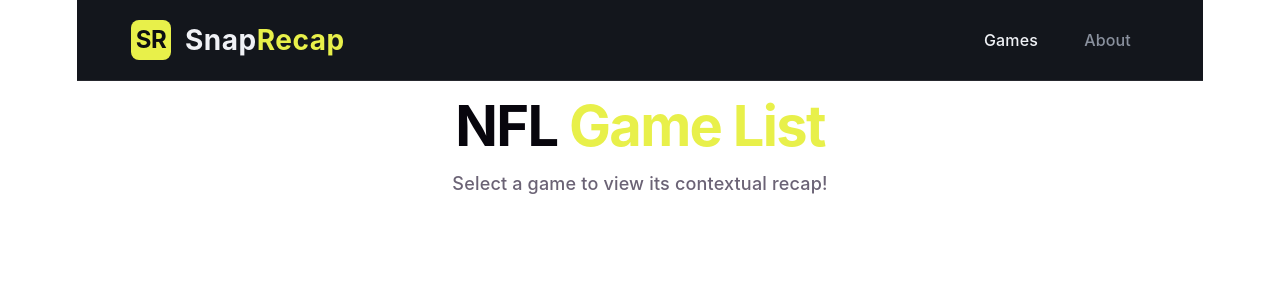
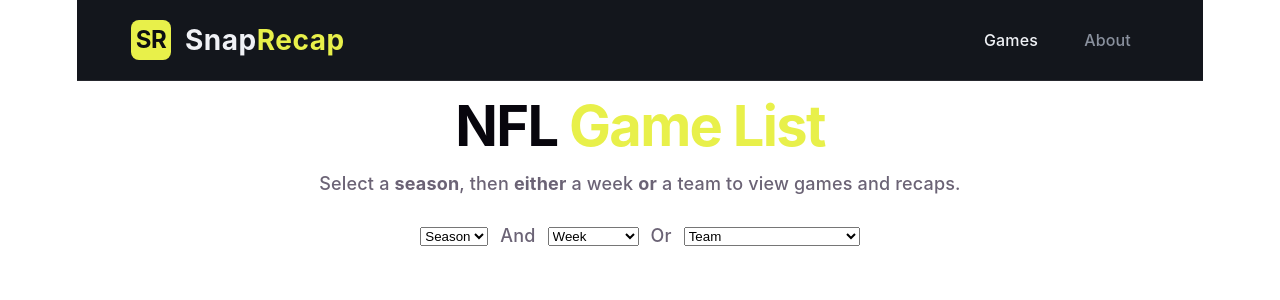
Before and after one commit to russellchao/SnapRecap, a React app in the folder frontend/: page /games in a window 1280 px wide. Shown: the top 300 px of the page. Built offline with nearby package versions, Linux system fonts and the light colour scheme; the HTML template or start-up script is replaced by a standard one.

Commit message:
Created dropdowns for season, week, team and implemented API call to fetch games based on week only so far.

```diff
--- a/frontend/package.json
+++ b/frontend/package.json
@@ -10,6 +10,7 @@
     "preview": "vite preview"
   },
   "dependencies": {
+    "axios": "^1.16.1",
     "react": "^19.2.6",
     "react-dom": "^19.2.6",
     "react-router-dom": "^7.15.0"
--- /dev/null
+++ b/frontend/src/api/fetch_games.js
@@ -0,0 +1,77 @@
+import axios from 'axios';
+import Game from '../models/Game';
+
+export async function fetchGamesByWeekOnly(season, week) {
+    console.log(`Fetching all games from week ${week} of the ${season} season.`);
+
+    let season_type = 2; // Regular season by default.
+    let adjusted_week = week;
+    if (['19', '20', '21', '22'].includes(week)) {
+        season_type = 3; // Playoffs
+        switch (week) {
+            case '19': adjusted_week = 1; break;    // Wild Card
+            case '20': adjusted_week = 2; break;    // Divisional
+            case '21': adjusted_week = 3; break;    // Conference
+            case '22': adjusted_week = 5; break;    // Super Bowl
+        }
+    }
+
+    const espn_api_url = `https://cdn.espn.com/core/nfl/schedule?xhr=1&year=${season}&week=${adjusted_week}&seasontype=${season_type}`;
+    try {
+        const { data } = await axios.get(espn_api_url);
+
+        // The ESPN response groups games by date under content.schedule,
+        // e.g. content.schedule["20250904"].games. Flatten them into one list.
+        const schedule = data?.content?.schedule ?? {};
+        const events = Object.values(schedule).flatMap(day => day.games ?? []);
+
+        const games = events.map(event => {
+            const competitors = event.competitions[0].competitors;
+            const game_headline = event.competitions[0].notes[0]?.headline ?? "None";
+
+            const game = new Game(
+                event.id,
+                game_headline,
+                new Date(event.date).toLocaleString('en-US', {
+                    timeZone: 'America/New_York',
+                    weekday: 'short',
+                    month: 'short',
+                    day: 'numeric',
+                    year: 'numeric',
+                    hour: 'numeric',
+                    minute: '2-digit',
+                    timeZoneName: 'short',
+                }),
+                season,
+                week,
+                competitors.find(c => c.homeAway === 'away').team.displayName,
+                competitors.find(c => c.homeAway === 'home').team.displayName,
+                competitors.find(c => c.homeAway === 'away').score,
+                competitors.find(c => c.homeAway === 'home').score,
+                event.status.type.description
+            );
+
+            return game;
+        });
+
+        // Filter out matchups whose teams are TBD (i.e. playoff matchups before the regular season ends)
+        const filteredGames = games.filter(game => game.away_team !== "TBD" && game.home_team !== "TBD");
+
+        console.log(`List of games fetched for week ${week} of the ${season} season:`, filteredGames);
+        return filteredGames || [];
+
+    } catch (error) {
+        console.error('Error fetching games:', error);
+        return [];
+    }
+}
+
+
+export async function fetchGamesByTeamOnly(season, team_id) {
+    console.log(`Fetching all games with team ID ${team_id} from the ${season} season.`);
+}
+
+
+export async function fetchGamesByTeamAndWeek(season, week, team_id) {
+    console.log(`Fetching all games from with team ID ${team_id} from week ${week} of the ${season} season.`);
+}
--- /dev/null
+++ b/frontend/src/models/Game.js
@@ -0,0 +1,16 @@
+export default class Game {
+  constructor(
+    espn_id, game_headline, start_date, season, week, away_team, home_team, away_score, home_score, status
+  ) {
+    this.espn_id = espn_id
+    this.game_headline = game_headline // e.g. 'Super Bowl', 'International Series', or could be 'None'
+    this.start_date = start_date
+    this.season = season
+    this.week = week
+    this.away_team = away_team
+    this.home_team = home_team
+    this.away_score = away_score
+    this.home_score = home_score
+    this.status = status
+  }
+}
--- a/frontend/src/pages/Games.css
+++ b/frontend/src/pages/Games.css
@@ -8,3 +8,15 @@
 .highlight {
     color: #e8f04a;
 }
+
+#dropdown {
+    display: flex;
+    flex-wrap: wrap;
+    align-items: center;
+    justify-content: center;
+    gap: 12px;
+}
+
+#dropdown p {
+    margin: 0;
+}
--- a/frontend/src/pages/Games.jsx
+++ b/frontend/src/pages/Games.jsx
@@ -1,12 +1,144 @@
 import { useState } from 'react'
+import { useNavigate } from 'react-router-dom'
+import { useEffect } from 'react'
 import './Games.css'
+import { fetchGamesByTeamOnly, fetchGamesByWeekOnly, fetchGamesByTeamAndWeek } from '../api/fetch_games'
+
 
 export default function Games() {
+  const [season, setSeason] = useState("");
+  const [week, setWeek] = useState("");
+  const [teamId, setTeamId] = useState("");
+  const [gamesList, setGamesList] = useState([]);
+  const navigate = useNavigate();
+
+
+  // If the season is nullified, also nullify the team and week.
+  // This effect resets those selections, which in turn empties the games list
+  // via the fetching effect below.
+  useEffect(() => {
+    if (season === "") {
+      setWeek("");
+      setTeamId("");
+    }
+  }, [season]);
+
+
+  // Fetch games whenever the season, week, or team selection changes.
+  useEffect(() => {
+    // No season selected: nothing to fetch, so empty the games list.
+    if (season === "") {
+      setGamesList([]);
+      return;
+    }
+
+    const fetchGames = async () => {
+      let games;
+
+      if (teamId !== "" && week !== "") {
+        // Both a team and a week are selected.
+        games = await fetchGamesByTeamAndWeek(season, week, teamId);
+      } else if (teamId !== "") {
+        // Only a team is selected.
+        games = await fetchGamesByTeamOnly(season, teamId);
+      } else if (week !== "") {
+        // Only a week is selected.
+        games = await fetchGamesByWeekOnly(season, week);
+      } else {
+        // A season is selected, but neither a team nor a week is.
+        setGamesList([]);
+        return;
+      }
+
+      setGamesList(games ?? []);
+    };
+
+    fetchGames();
+  }, [season, week, teamId]);
+
+
   return (
     <>
       <section id="games">
           <h1>NFL <span className="highlight">Game List</span></h1>
-          <p>Select a game to view its contextual recap!</p>
+          <p>Select a <strong>season</strong>, then <strong>either</strong> a week <strong>or</strong> a team to view games and recaps.</p>
+      </section>
+
+      <br />
+
+      <section id="dropdown">
+        <select name="seasons" id="season-select" value={season} onChange={(e) => setSeason(e.target.value)}>
+          <option value="">Season</option>
+          <option value="2025">2025</option>
+          <option value="2026">2026</option>
+        </select>
+
+        <p>And</p>
+
+        <select name="weeks" id="week-select" value={week} onChange={(e) => setWeek(e.target.value)}>
+          <option value="">Week</option>
+          <option value="1">1</option>
+          <option value="2">2</option>
+          <option value="3">3</option>
+          <option value="4">4</option>
+          <option value="5">5</option>
+          <option value="6">6</option>
+          <option value="7">7</option>
+          <option value="8">8</option>
+          <option value="9">9</option>
+          <option value="10">10</option>
+          <option value="11">11</option>
+          <option value="12">12</option>
+          <option value="13">13</option>
+          <option value="14">14</option>
+          <option value="15">15</option>
+          <option value="16">16</option>
+          <option value="17">17</option>
+          <option value="18">18</option>
+          <option value="19">Wild Card</option>
+          <option value="20">Divisional</option>
+          <option value="21">Conference</option>
+          <option value="22">Super Bowl</option>
+        </select>
+
+        <p>Or</p>
+
+        <select name="teams" id="team-select" value={teamId} onChange={(e) => setTeamId(e.target.value)}>
+          {/* values for each team are set to their respective ESPN IDs */}
+          <option value="">Team</option>
+          <option value="22">Arizona Cardinals</option>
+          <option value="1">Atlanta Falcons</option>
+          <option value="33">Baltimore Ravens</option>
+          <option value="2">Buffalo Bills</option>
+          <option value="29">Carolina Panthers</option>
+          <option value="3">Chicago Bears</option>
+          <option value="4">Cincinnati Bengals</option>
+          <option value="5">Cleveland Browns</option>
+          <option value="6">Dallas Cowboys</option>
+          <option value="7">Denver Broncos</option>
+          <option value="8">Detroit Lions</option>
+          <option value="9">Green Bay Packers</option>
+          <option value="34">Houston Texans</option>
+          <option value="11">Indianapolis Colts</option>
+          <option value="30">Jacksonville Jaguars</option>
+          <option value="12">Kansas City Chiefs</option>
+          <option value="13">Las Vegas Raiders</option>
+          <option value="24">Los Angeles Chargers</option>
+          <option value="14">Los Angeles Rams</option>
+          <option value="15">Miami Dolphins</option>
+          <option value="16">Minnesota Vikings</option>
+          <option value="17">New England Patriots</option>
+          <option value="18">New Orleans Saints</option>
+          <option value="19">New York Giants</option>
+          <option value="20">New York Jets</option>
+          <option value="21">Philadelphia Eagles</option>
+          <option value="23">Pittsburgh Steelers</option>
+          <option value="25">San Francisco 49ers</option>
+          <option value="26">Seattle Seahawks</option>
+          <option value="27">Tampa Bay Buccaneers</option>
+          <option value="10">Tennessee Titans</option>
+          <option value="28">Washington Commanders</option>
+        </select>
       </section>
     </>
   )
```
Also changed, not shown: 1 other file (tests, documents, lock files or other folders).
